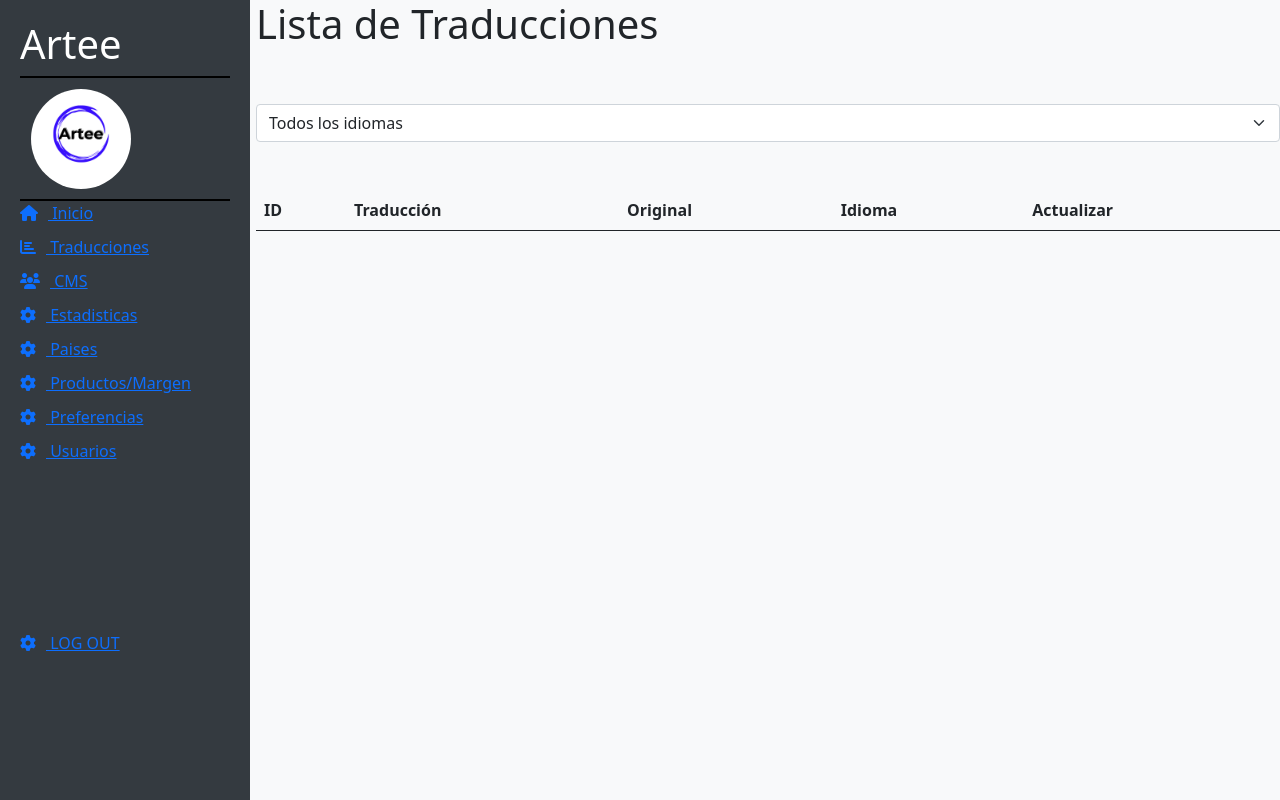
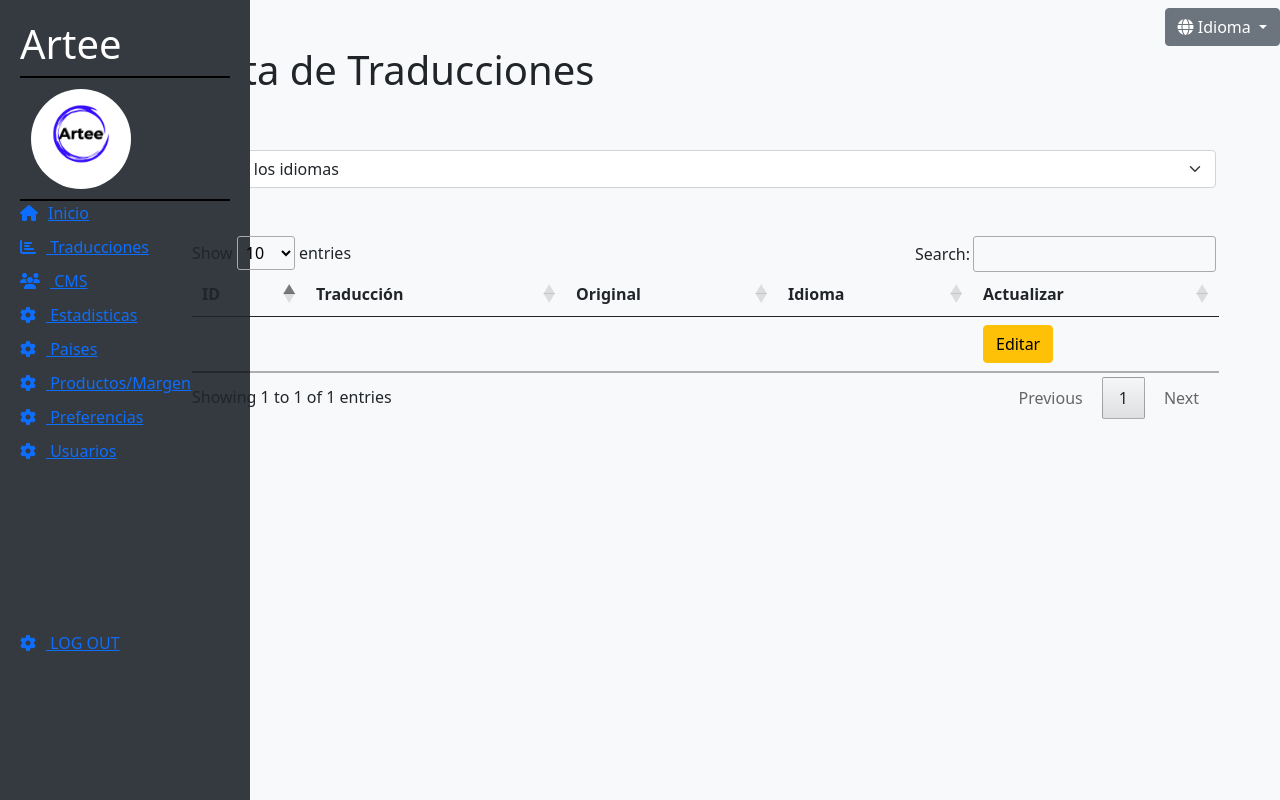
Before and after one commit to PaCruDaw/DAW2324_S3_E4, a PHP site: page /vistas/vistatraducciones.php in a window 1280 px wide. Run offline with PHP 8.4, Linux system fonts and the light colour scheme; tables that the repository leaves empty or names only in its code hold one stand-in row (values such as "Sample post"); lists and menus that the app fills with data are empty; some libraries are stand-ins or nearby versions.

Commit message:
afegit selector idioma, millora estetica, clase traductor

```diff
--- a/DocumentRoot/app/controladores/controladortraducciones.php
+++ b/DocumentRoot/app/controladores/controladortraducciones.php
@@ -3,19 +3,6 @@
 session_start();
 
 require_once '../modelos/modelotraducciones.php';
-
-class ControladorTradu {
-
-    private $traducir;
-
-    public function __construct($traduct) {
-        $this->traducir = $traduct;
-    }
-
-    public function actualitzarTraduc($nuevatraduccion, $idtraduccion) {
-        $this->traducir->actualizarTraducciones($nuevatraduccion, $idtraduccion);
-    }
-}
 
 if ($_SERVER['REQUEST_METHOD'] === 'POST') {
     if (isset($_POST['traduccion_id'])){
--- /dev/null
+++ b/DocumentRoot/app/controladores/traductor.php
@@ -0,0 +1,26 @@
+<?php
+require_once '../modelos/modelotraducciones.php';
+
+
+//static class for translate
+class TranslatePage {
+    private static $translate;
+
+    public static function initTranslator() {
+        self::$translate = new Traducciones();
+    }
+
+    public static function pageTranslate($text, $site) {
+        // Inicializar la propiedad estática si aún no está inicializada
+        if (self::$translate === null) {
+            self::initTranslator();
+        }
+
+        // Usar la propiedad estática
+        echo self::$translate->translatePage($text, $site);
+    }
+}
+//init static
+TranslatePage::initTranslator();
+
+?>
--- a/DocumentRoot/app/includes/head.php
+++ b/DocumentRoot/app/includes/head.php
@@ -1,20 +1,31 @@
 <!DOCTYPE html>
 <html lang="en">
-<head>
-    <meta charset="UTF-8">
+<meta charset="UTF-8">
     <meta name="viewport" content="width=device-width, initial-scale=1.0">
-    <!-- dataTables cdn -->
-    <link rel="stylesheet" type="text/css" href="https://cdn.datatables.net/1.11.5/css/jquery.dataTables.min.css">    <link rel="stylesheet" href="Editor-2.2.2/css/editor.dataTables.css">
     <link rel="icon" href="../Imagenes/logoicono.png">
     <link rel="stylesheet" href="../estilos/sidebar.css">
     <link rel="stylesheet" href="../estilos/productos.css">
+
+    <!-- Estilos Bootstrap 5 -->
     <link href="https://cdn.jsdelivr.net/npm/bootstrap@5.0.0/dist/css/bootstrap.min.css" rel="stylesheet">
-    <link rel="stylesheet" type="text/css" href="https://cdn.datatables.net/1.13.7/css/jquery.dataTables.min.css">
+
+    <!-- Estilos DataTables -->
+    <link rel="stylesheet" type="text/css" href="https://cdn.datatables.net/1.11.5/css/jquery.dataTables.min.css">
+
+    <!-- Estilos Font Awesome -->
+    <link rel="stylesheet" href="https://cdnjs.cloudflare.com/ajax/libs/font-awesome/5.15.3/css/all.min.css">
+
+    <!-- Scripts jQuery y Popper.js -->
     <script src="https://code.jquery.com/jquery-3.6.0.min.js"></script>
+    <script src="https://cdn.jsdelivr.net/npm/@popperjs/core@2.11.6/dist/umd/popper.min.js"></script>
+
+    <!-- Scripts Bootstrap 5 -->
+    <script src="https://cdn.jsdelivr.net/npm/bootstrap@5.0.0/dist/js/bootstrap.min.js"></script>
+
+    <!-- Scripts DataTables -->
     <script src="https://cdn.datatables.net/1.11.5/js/jquery.dataTables.min.js"></script>
+</head>
+<?php
+    require_once 'sidebar.php';
 
-     <?php
-    require_once 'sidebar.php';
-    ?>
-
-</head>
+?>
--- a/DocumentRoot/app/includes/sidebar.php
+++ b/DocumentRoot/app/includes/sidebar.php
@@ -1,8 +1,22 @@
 <?php
-    require_once "head.php";
+    require_once "../controladores/traductor.php";
 ?>
 
 <body>
+
+<div class="d-flex justify-content-end mt-2">
+    <div class="btn-group">
+        <button type="button" class="btn btn-secondary dropdown-toggle" data-bs-toggle="dropdown" aria-haspopup="true" aria-expanded="false">
+            <i class="fas fa-globe"></i> Idioma
+        </button>
+        <ul class="dropdown-menu">
+            <li><a class="dropdown-item" href="#?lang=esp"><i class="fas fa-flag"></i> Español</a></li>
+            <li><a class="dropdown-item" href="#?lang=en"><i class="fas fa-flag"></i> Inglés</a></li>
+            <li><a class="dropdown-item" href="#?lang=cat"><i class="fas fa-flag"></i> Catalán</a></li>
+            <li><a class="dropdown-item" href="#?lang=it"><i class="fas fa-flag"></i> Italiano</a></li>
+        </ul>
+    </div>
+</div>
     <div class="sidebar">
         <h1>Artee</h1>
         <div class="info-menu-lateral">
@@ -11,7 +25,7 @@
             </div>
         </div>
         <ul>
-            <li><a href="../main.php"><i class="fas fa-home"></i> Inicio</a></li>
+            <li><a href="../main.php"><i class="fas fa-home"></i><?php TranslatePage::pageTranslate('Inicio', 'sidebar')?></a></li>
             <li><a href="../vistas/vistatraducciones.php"><i class="fas fa-chart-bar"></i> Traducciones</a></li>
             <li><a href="../controladores/controladorcms.php"><i class="fas fa-users"></i> CMS</a></li>
             <li><a href="../vistas/vistaEstadisticas.php"><i class="fas fa-cog"></i> Estadisticas</a></li>
@@ -24,5 +38,6 @@
             <a href="../index.php"><i class="fas fa-cog"></i> LOG OUT</a>
         </section>
     </div>
+
 </body>
 </html>
--- a/DocumentRoot/app/js/table_translate.js
+++ b/DocumentRoot/app/js/table_translate.js
@@ -8,8 +8,8 @@ $(document).ready(function() {
                 data: data,
                 columns: [
                     { data: "TraduccionIdiomaID" },
+                    { data: "TextoOriginal" },
                     { data: "Traduccion" },
-                    { data: "TextoOriginal" },
                     { data: "Idioma" },
                     {
                         data: null,
--- a/DocumentRoot/app/modelos/modelotraducciones.php
+++ b/DocumentRoot/app/modelos/modelotraducciones.php
@@ -138,25 +138,22 @@ class Traducciones {
     public function translatePage ($text, $site) {
         try {
             $exist = $this->searchTextOriginal($text, $site); //return assosiative array with one row
-            if (isset($exist[0]['TextoOriginal'])) {
+            if (isset($exist[0]['TextoOriginal'])) { //if the search finds the original text
                 return $exist[0]['TextoOriginal'];
             } else {
-                $id_trans = $this->insertOriginalText($text,$site);
-                $n_lang = $this->countLanguages();
-                var_dump($n_lang);
-                for ($i =1; $i <= $n_lang; $i++) {
-                    $this->insertTranslate ($text, $id_trans, $i);
+                $id_trans = $this->insertOriginalText($text,$site); //will enter the text in the list of translations
+                $n_lang = $this->countLanguages(); //will search for the languages that are available there
+                for ($i =1; $i <= $n_lang; $i++) { //for all languages
+                    $this->insertTranslate ($text, $id_trans, $i); //insert translation
                 }
-
-
+            return $this->translatePage ($text, $site);
             }
-
         } catch (PDOException $e) {
             echo "Error: " . $e->getMessage();
+            return false;
         }
     }
 }
 //create instansce
 $traductor = new Traducciones();
-$traductor->translatePage('Traduccions',"sidebar");
 ?>
--- a/DocumentRoot/app/vistas/vistatraducciones.php
+++ b/DocumentRoot/app/vistas/vistatraducciones.php
@@ -9,7 +9,7 @@ require_once '../includes/head.php';
         }
     </style>
 <body>
-    <div class="traducciones" style="width:80%; margin-left:20%; display:flex; flex-direction:column;">
+    <div class="traducciones" style="width:80%; margin-left:15%; display:flex; flex-direction:column;">
         <h1>Lista de Traducciones</h1>
 
 
--- a/docker-compose.yml
+++ b/docker-compose.yml
@@ -35,8 +35,8 @@ services:
          - 8080:80
       environment:
          PMA_HOST: mariadb
-         PMA_USER: super
-         PMA_PASSWORD: super
+         PMA_USER: root
+         PMA_PASSWORD: admin
 
    api:
       container_name: fastapi
```
